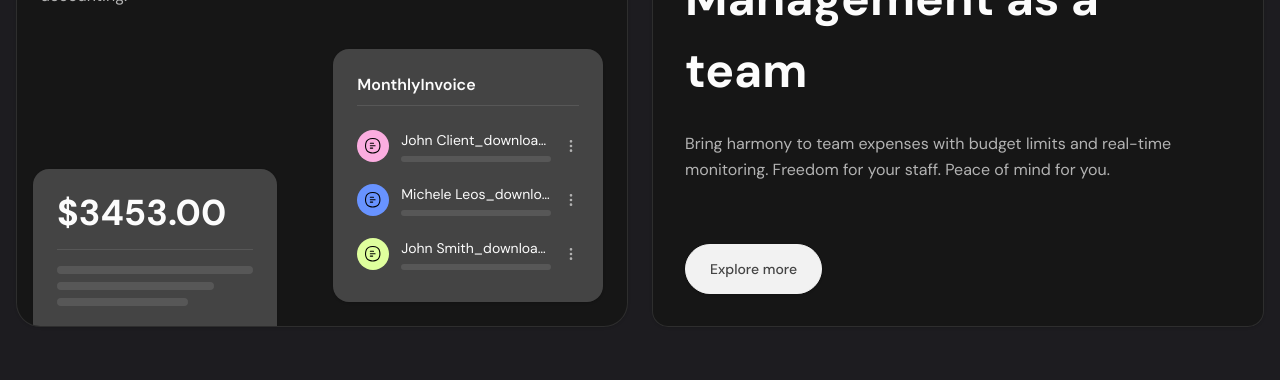
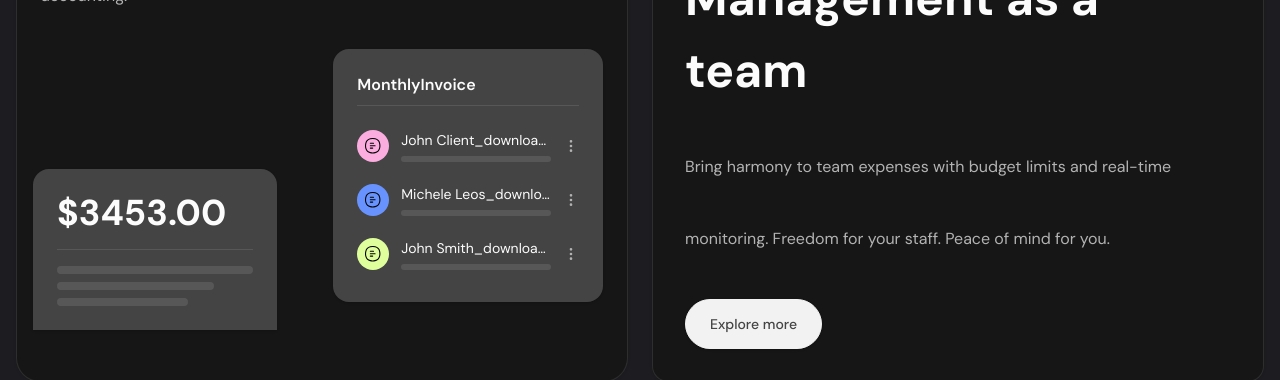
Before and after one commit to mmt20/reactjs-finance-saas, a React (Vite) app: page / in a window 1280 px wide. Shown: the part 2020-2400 px from the top of the page. Built offline with nearby package versions, Linux system fonts and the light colour scheme.

Commit message:
refactor: adjust paragraph styling in CTACard component

```diff
--- a/src/components/Features/CTACard.tsx
+++ b/src/components/Features/CTACard.tsx
@@ -11,7 +11,7 @@ const CTACard = () => {
         <h2 className="text-5xl font-bold text-card-foreground mb-6 leading-18">
           Optimise expense Management as a team
         </h2>
-        <p className="text-base text-muted-foreground leading-relaxed max-w-2xls leading-18">
+        <p className="text-base text-muted-foreground leading-18 max-w-2xls ">
           Bring harmony to team expenses with budget limits and real-time monitoring. Freedom for your staff. Peace of
           mind for you.
         </p>
```
